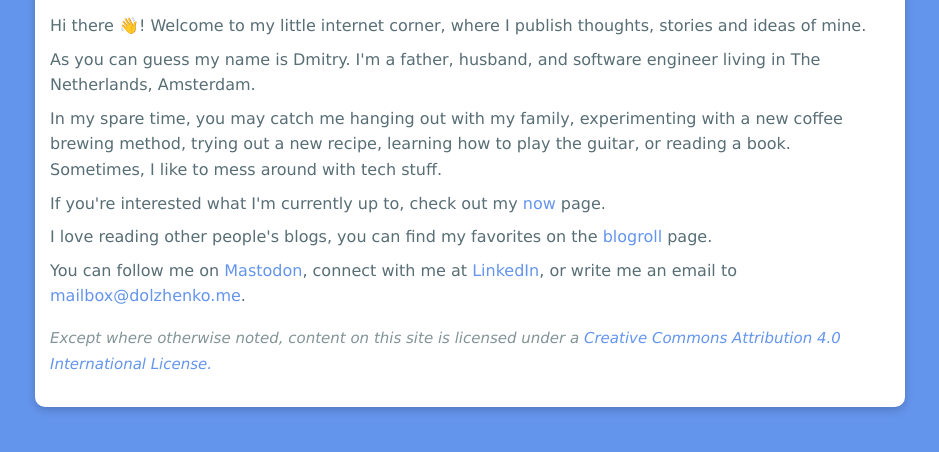
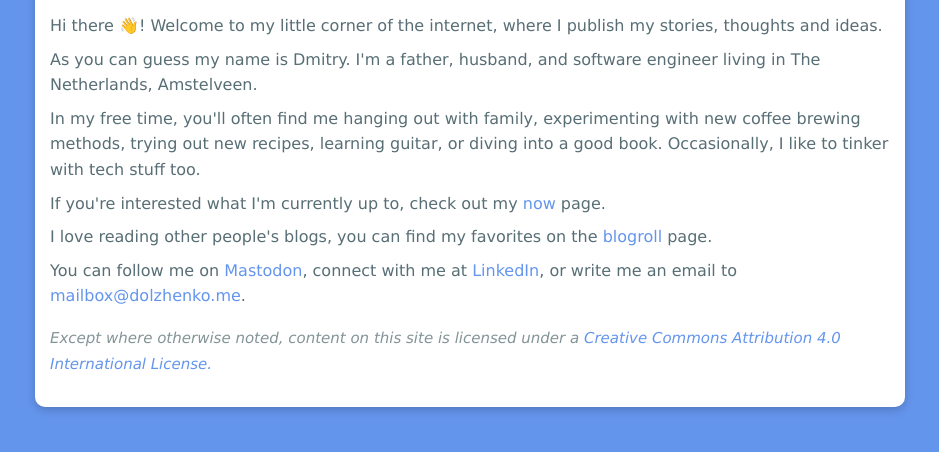
Before and after one commit to dsdolzhenko/dolzhenko.me, an Eleventy site: page src/index.md in a window 1280 px wide. Shown: the part 130-582 px from the top of the page, without its empty margins (170-1109 px from the left). Built offline with nearby package versions, Linux system fonts and the light colour scheme; Eleventy itself is replaced by a stand-in of ours; files that its build step writes are made by us from their sources.

Commit message:
Update index page

```diff
--- a/src/index.md
+++ b/src/index.md
@@ -3,11 +3,11 @@ layout: page.liquid
 title: Dmitry Dolzhenko
 ---
 
-Hi there 👋! Welcome to my little internet corner, where I publish thoughts, stories and ideas of mine.
+Hi there 👋! Welcome to my little corner of the internet, where I publish my stories, thoughts and ideas.
 
-As you can guess my name is Dmitry. I'm a father, husband, and software engineer living in The Netherlands, Amsterdam.
+As you can guess my name is Dmitry. I'm a father, husband, and software engineer living in The Netherlands, Amstelveen.
 
-In my spare time, you may catch me hanging out with my family, experimenting with a new coffee brewing method, trying out a new recipe, learning how to play the guitar, or reading a book. Sometimes, I like to mess around with tech stuff.
+In my free time, you'll often find me hanging out with family, experimenting with new coffee brewing methods, trying out new recipes, learning guitar, or diving into a good book. Occasionally, I like to tinker with tech stuff too.
 
 If you're interested what I'm currently up to, check out my [now](/now) page.
 
```
